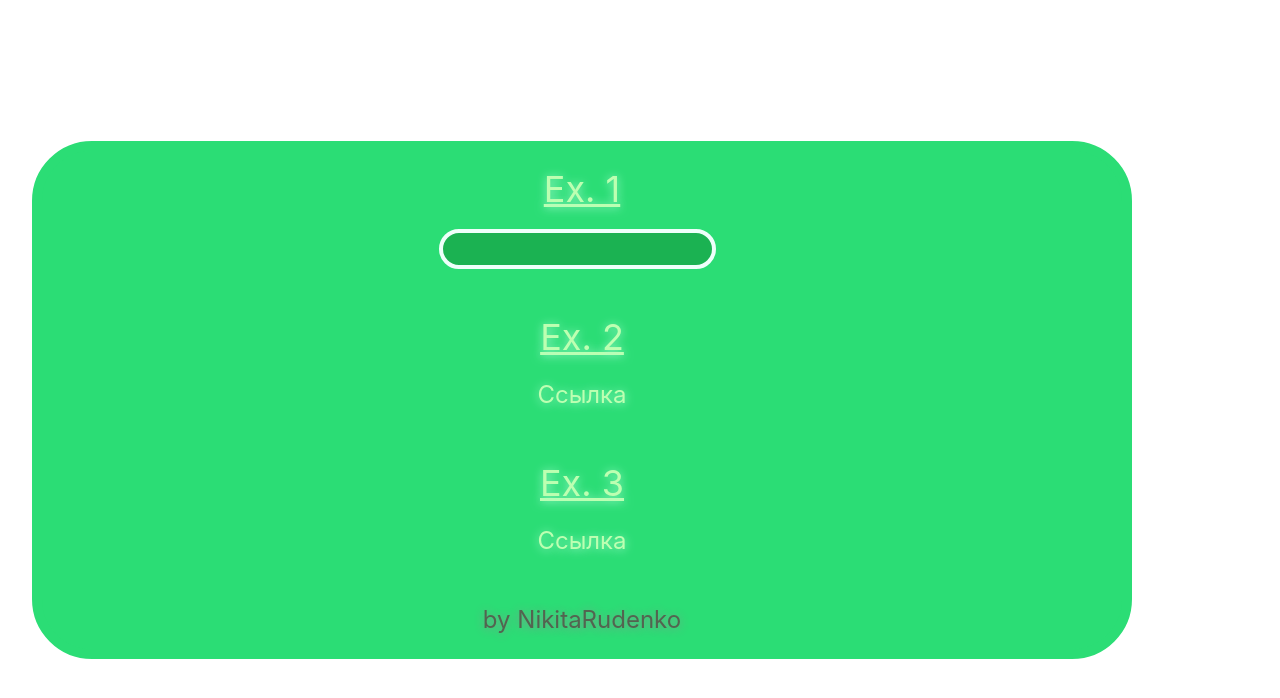
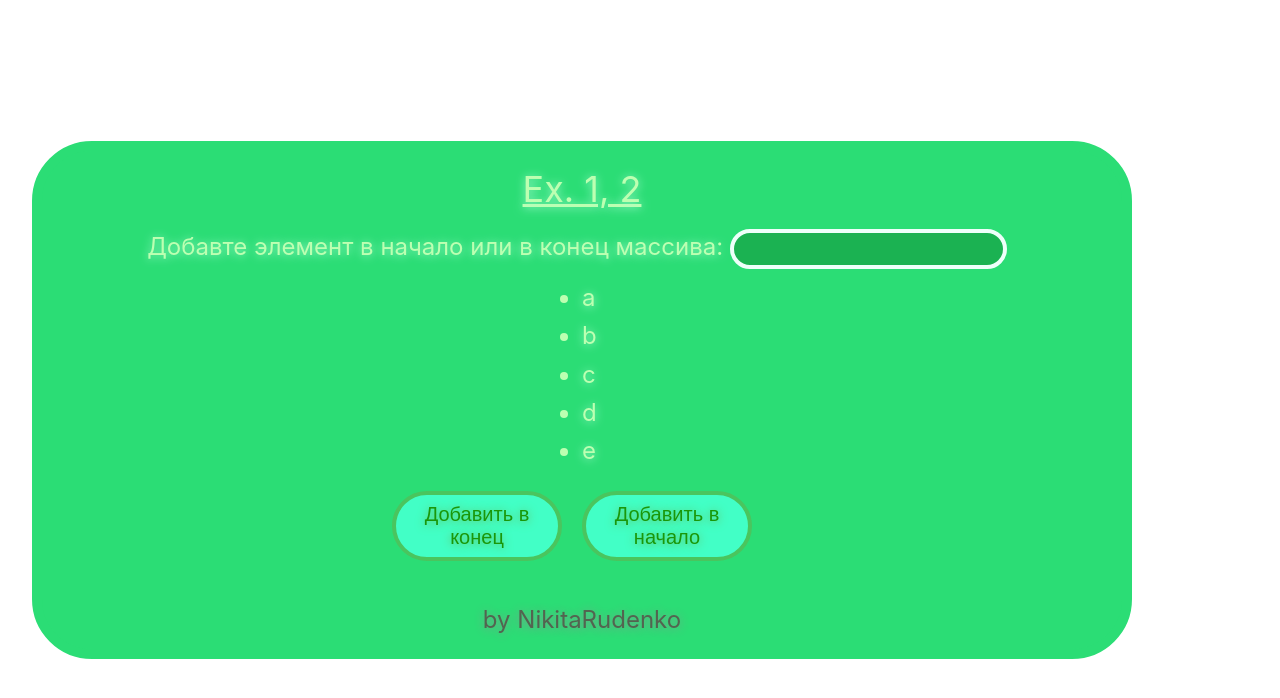
Before and after one commit to nickruden/vue3_base, a Vue app: page / in a window 1280 px wide. Shown: the top 698 px of the page. Built offline with nearby package versions, Linux system fonts and the light colour scheme.

Commit message:
Форма для добавления элементов массива в Vue(Task_53)

```diff
--- a/src/App.vue
+++ b/src/App.vue
@@ -3,74 +3,41 @@
   name: "App",
   data() {
     return {
-      // Ex. 1
-      text1: ' ',
-
-      // Ex. 2
-      text2: 'Просто какой-то текст',
-
-      // Ex. 3
-      pushed: false,
-      text3: ' ',
+      // Ex. 1, 2
+      arritem: ' ',
+      arr: ['a', 'b', 'c', 'd', 'e']
     }
   },
 
   methods: {
     // Ex. 1
-    submit: function () {
-      this.text1 = this.$refs.text1.value;
+    addlast: function () {
+      this.arr.push(this.arritem);
     },
 
     // Ex. 2
-    ctrl: function (event) {
-      if (event.ctrlKey) {
-        this.pushed = true;
-      }
+    addfirst: function() {
+      this.arr.unshift(this.arritem)
     },
-
-    // Ex. 3
-    right: function (event) {
-      if (!event.ctrlKey) {
-        this.text3 = 'Правая кнопка мыши';
-      }
-    },
-    left: function (event) {
-      if (!event.ctrlKey) {
-        this.text3 = 'Левая кнопка мыши';
-      }
-    },
-    middle: function (event) {
-      if (!event.ctrlKey) {
-        this.text3 = 'Средняя кнопка мыши';
-      }
-    }
   }
 }
 </script>
 
 <template>
   <div id="main">
-    <!-- Ex. 1 -->
+    <!-- Ex. 1, 2 -->
     <div>
-      <h2>Ex. 1</h2>
-      <input type="text" @keyup.enter="submit" ref="text1">
-      <p>{{ text1 }}</p>
+      <h2>Ex. 1, 2</h2>
+      <label class="p"> Добавте элемент в начало или в конец массива:
+        <input v-model="arritem">
+      </label>
+
+      <ul>
+        <li v-for="item in arr">{{ item }}</li>
+      </ul>
+      <button @click="addlast">Добавить в конец</button>
+      <button @click="addfirst">Добавить в начало</button>
     </div>
-
-    <!-- Ex. 2 -->
-    <div>
-      <h2>Ex. 2</h2>
-      <a href="#" @click="ctrl"> Ссылка </a>
-      <p v-if="pushed">{{ text2 }}</p>
-    </div>
-
-    <!-- Ex. 3 -->
-    <div>
-      <h2>Ex. 3</h2>
-      <a href="#" @click.right="right" @click.left="left" @click.middle="middle"> Ссылка </a>
-      <p>{{ text3 }}</p>
-    </div>
-
     <p id="endword">by NikitaRudenko</p>
   </div>
 </template>
@@ -103,7 +70,7 @@
     text-decoration: underline;
   }
   #main .p{
-    font-size: 28px;
+    font-size: 24px;
   }
   #main .pinput{
     text-transform: uppercase;
@@ -135,8 +102,8 @@
     font-size: 20px;
     text-shadow: 0px 1px 10px rgb(108, 180, 84);
     background-color: rgb(66, 255, 198);
-    height: 55px;
-    width: 150px;
+    height: 70px;
+    width: 170px;
     border: 4px solid rgb(74, 197, 94);
     border-radius: 40px;
   }
```
